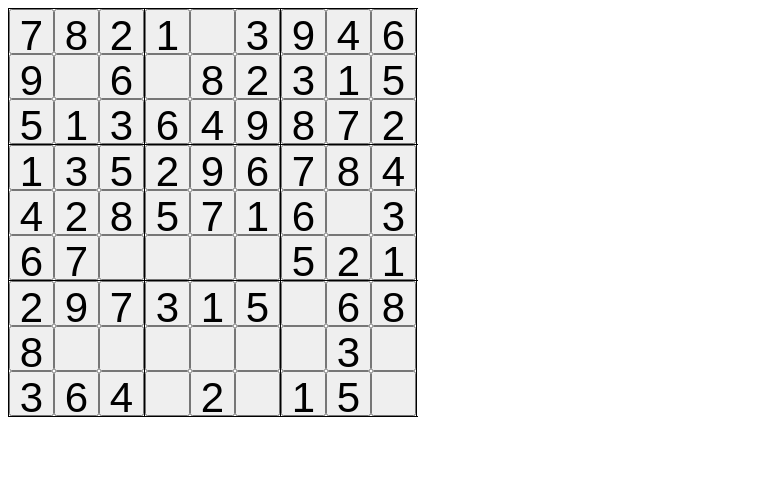
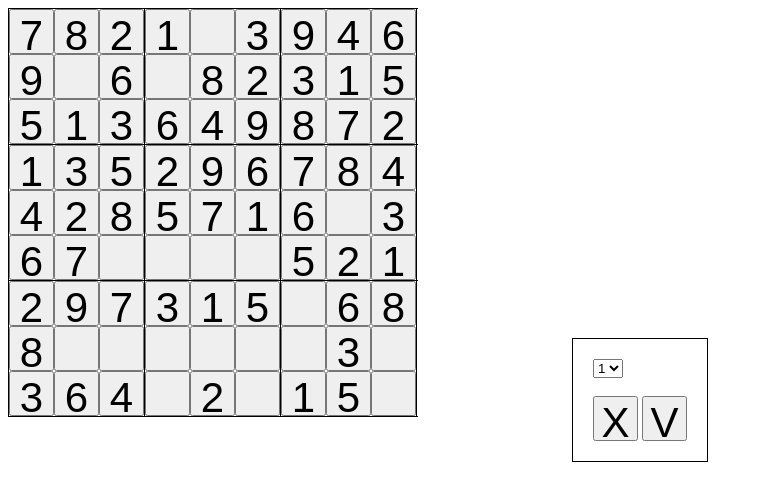
Before and after one commit to gravisanima/sudoku, a plain HTML site: page index.html in a window 1280 px wide. Both pictures are taken after a click on the button 212 px from the left and 31 px from the top of the page. Shown: the whole page, without its empty margins (0-763 px from the left). Drawn offline with Linux system fonts and the light colour scheme.

Commit message:
Add files via upload

```diff
--- /dev/null
+++ b/dialog.js
@@ -0,0 +1,14 @@
+let showDialog = () =>{
+    document.getElementById('dialog').style = 'position: fixed;\n' +
+        '    top: 0;\n' +
+        '    left: 0;\n' +
+        '    display: flex;\n' +
+        '    justify-content: center;\n' +
+        '    align-items:center;\n' +
+        '    width: 100%;\n' +
+        '    height: 100%;'
+}
+
+let hideDialog = () =>{
+    document.getElementById('dialog').style = 'display: none'
+}
--- a/index.html
+++ b/index.html
@@ -4,15 +4,32 @@
     <meta charset="UTF-8">
     <title>Title</title>
     <link rel="stylesheet" href="style.css">
+    <script src="dialog.js"></script>
 </head>
 <body>
-<div id="main">
-
+<div id="main"></div>
+<div class="maindiv" id="dialog">
+    <div class="seconddiv">
+        <select id="select">
+            <option value="1">1</option>
+            <option value="2">2</option>
+            <option value="3">3</option>
+            <option value="4">4</option>
+            <option value="5">5</option>
+            <option value="6">6</option>
+            <option value="7">7</option>
+            <option value="8">8</option>
+            <option value="9">9</option>
+        </select>
+        <br>
+        <br>
+        <center>
+        <button onclick="hideDialog()">X</button>
+        <button onclick="setNumber()">V</button>
+        </center>
+    </div>
 </div>
 </body>
     <script src="sudoku.js"></script>
-    <script src="bootbox.all.min.js"></script>
-<script src="bootbox.min.js"></script>
-<script src="bootbox.locales.min.js"></script>
-<script src="script.js"></script>
+    <script src="script.js"></script>
 </html>
--- a/script.js
+++ b/script.js
@@ -1,6 +1,7 @@
 let sudokuLine = sudoku.generate('easy');
 console.log(sudokuLine);
 let iterator = 0;
+let id1 = undefined;
 
 for(i = 0; i < 9; i++) {
     let newDiv = document.createElement('div');
@@ -21,8 +22,10 @@ for(i = 0; i < 9; i++) {
         }
         let newElement = document.createElement('button');
         newElement.style = 'display: inline-block;';
+        newElement.id = i*10+a
         if (sudokuLine.charAt(iterator) === '.') {
             newElement.innerHTML = ''
+            newElement.onclick = ()=>{id1 = newElement.id;showDialog();}
         } else {
             newElement.innerHTML = sudokuLine.charAt(iterator)
         }
@@ -35,6 +38,9 @@ for(i = 0; i < 9; i++) {
         }
     }
 }
-bootbox.prompt("Enter a number", function(result){
-    console.log(result);
-    });
+
+let setNumber = () =>{
+    let selectedNumber = document.getElementById('select')
+    console.log(id1)
+    document.getElementById(id1).innerHTML = selectedNumber.selectedIndex+1
+}
--- a/style.css
+++ b/style.css
@@ -5,3 +5,11 @@ button {
     width: 45px;
     vertical-align: top;
 }
+.maindiv{
+    display: none;
+}
+.seconddiv{
+    border: 1px solid black;
+    padding: 20px;
+    background: white;
+}
```
